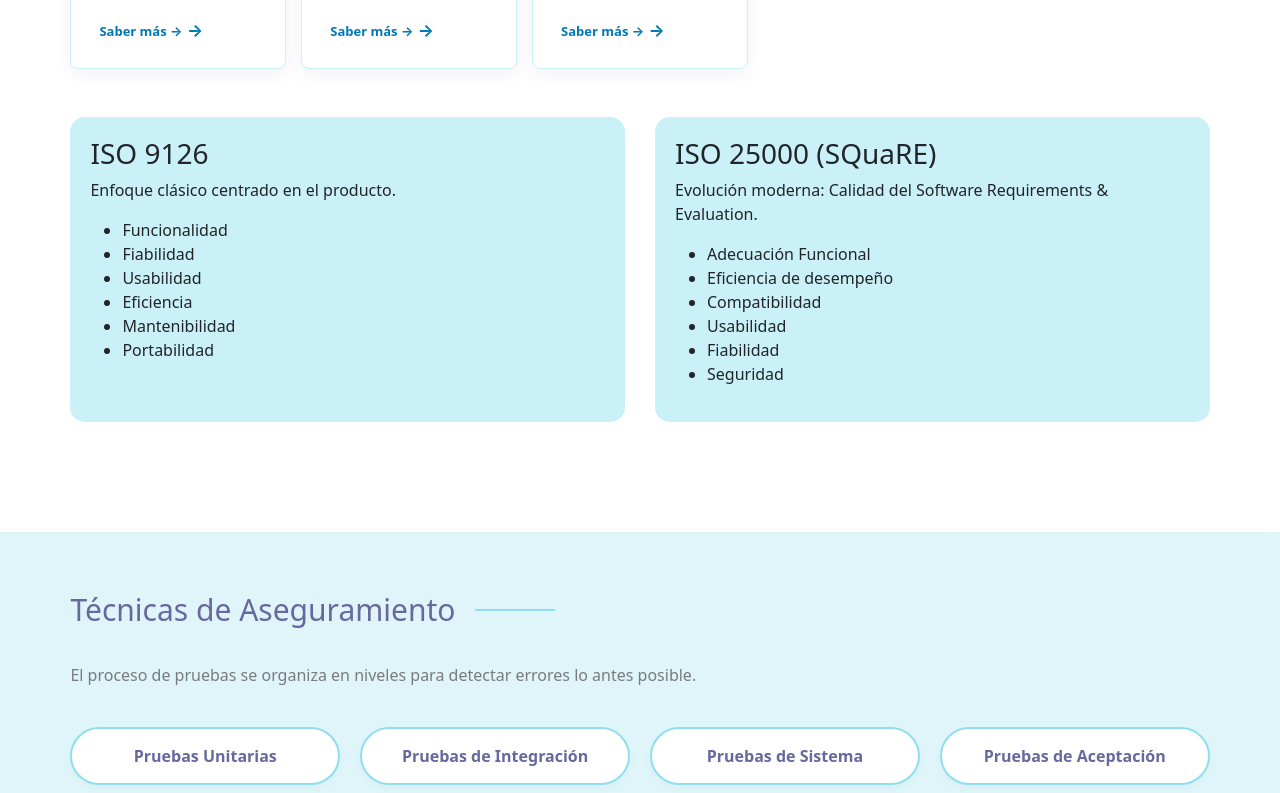
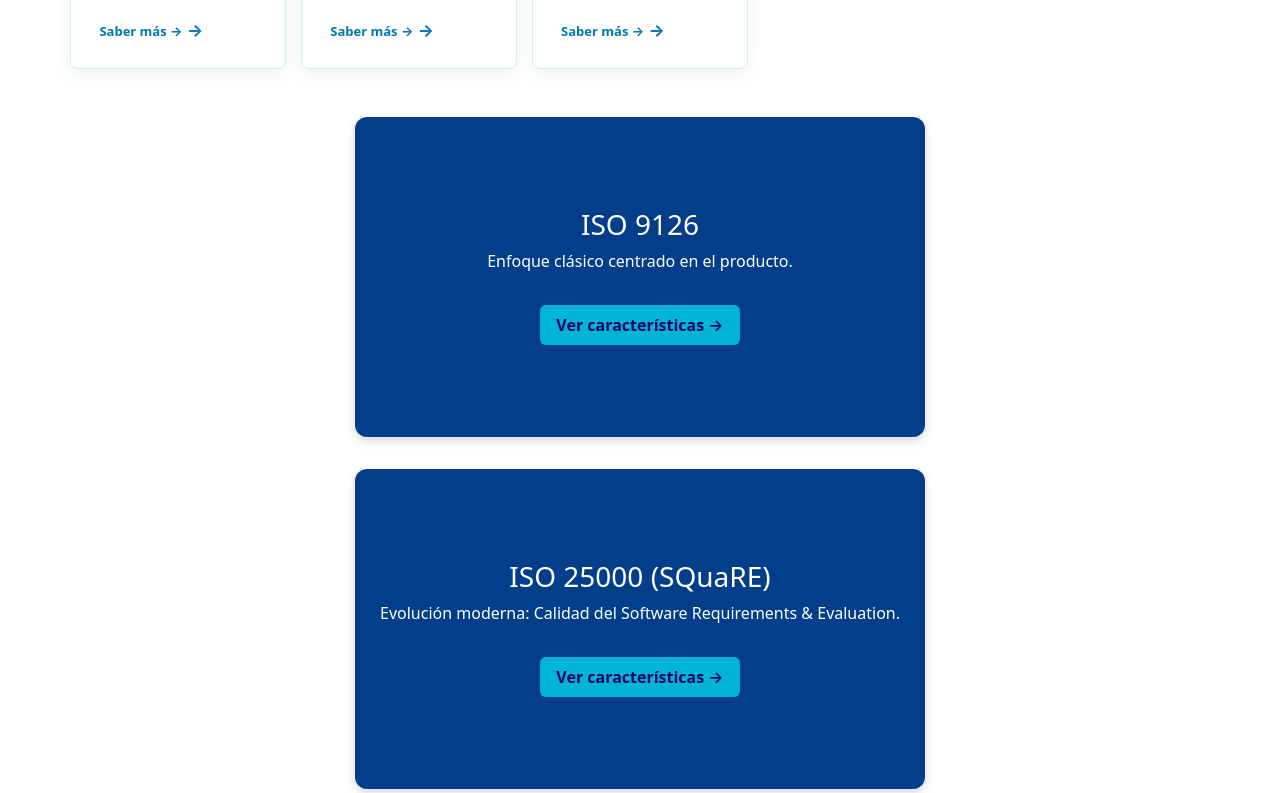
Before and after one commit to MaxSteelMM/Scrum-Mates, a website: page Paginas/Calidad.html in a window 1280 px wide. Shown: the part 792-1585 px from the top of the page. Drawn offline with nearby package versions, Linux system fonts and the light colour scheme.

Commit message:
Agregando Flip card

```diff
--- a/Estilos/Calidad.css
+++ b/Estilos/Calidad.css
@@ -31,6 +31,90 @@
     height: 100%;
 
     }
+    .comparison-container {
+    display: flex;
+    gap: 2rem;
+    flex-wrap: wrap;
+    justify-content: center;
+}
+
+.flip-card {
+    background-color: transparent;
+    width: 50%;
+    height: 320px;
+
+}
+
+.gkit-block__inner {
+    position: relative;
+    width: 100%;
+    height: 100%;
+    text-align: center;
+    transition: transform 0.6s;
+    transform-style: preserve-3d;
+}
+
+/* Al agregar la clase .flip, gira 180 grados */
+.gkit-block__inner.flip {
+    transform: rotateY(180deg);
+}
+
+.gkit-block__front,
+.gkit-block__back {
+    position: absolute;
+    width: 100%;
+    height: 100%;
+    -webkit-backface-visibility: hidden;
+    backface-visibility: hidden;
+
+    display: flex;
+    flex-direction: column;
+    justify-content: center;
+    align-items: center;
+    padding: 1.5rem;
+    border-radius: 12px;
+    box-shadow: 0 4px 10px rgba(0, 0, 0, 0.15);
+}
+
+.gkit-block__front {
+    background-color: var(--french-blue);
+    color: #ffffff;
+}
+
+.gkit-block__back {
+    background-color: var(--deep-twilight);
+    color: #ffffff;
+    transform: rotateY(180deg); /* arranca "al revés" para que al girar quede al derecho */
+}
+
+.gkit-block__back ul {
+    list-style: none;
+    padding: 0;
+    text-align: left;
+}
+
+.gkit-block__back ul li {
+    padding: 4px 0;
+    border-bottom: 1px solid var(--bright-teal-blue);
+}
+
+.domain-help,
+.show-front-btn {
+    margin-top: 1rem;
+    background-color: var(--turquoise-surf);
+    border: none;
+    color: #03045e;
+    font-weight: 600;
+    padding: 8px 16px;
+    border-radius: 6px;
+    cursor: pointer;
+    transition: background-color 0.2s;
+}
+
+.domain-help:hover,
+.show-front-btn:hover {
+    background-color: var(--sky-aqua);
+}
 
 
     .Caja-standard-ojo {
--- a/Paginas/Calidad.html
+++ b/Paginas/Calidad.html
@@ -61,9 +61,16 @@
         </div>
 
         <div class="comparison-container mt-5">
-            <div class="Caja-standard">
+
+    <div class="flip-card">
+        <div class="gkit-block__inner">
+            <div class="gkit-block__front Caja-standard">
                 <h3>ISO 9126</h3>
                 <p>Enfoque clásico centrado en el producto.</p>
+                <button class="domain-help">Ver características →</button>
+            </div>
+            <div class="gkit-block__back Caja-standard">
+                <h3>ISO 9126</h3>
                 <ul>
                     <li>Funcionalidad</li>
                     <li>Fiabilidad</li>
@@ -72,10 +79,20 @@
                     <li>Mantenibilidad</li>
                     <li>Portabilidad</li>
                 </ul>
+                <button class="show-front-btn">← Volver</button>
             </div>
-            <div class="Caja-standard">
+        </div>
+    </div>
+
+    <div class="flip-card">
+        <div class="gkit-block__inner">
+            <div class="gkit-block__front Caja-standard">
                 <h3>ISO 25000 (SQuaRE)</h3>
                 <p>Evolución moderna: Calidad del Software Requirements & Evaluation.</p>
+                <button class="domain-help">Ver características →</button>
+            </div>
+            <div class="gkit-block__back Caja-standard">
+                <h3>ISO 25000 (SQuaRE)</h3>
                 <ul>
                     <li>Adecuación Funcional</li>
                     <li>Eficiencia de desempeño</li>
@@ -84,8 +101,12 @@
                     <li>Fiabilidad</li>
                     <li>Seguridad</li>
                 </ul>
+                <button class="show-front-btn">← Volver</button>
             </div>
         </div>
+    </div>
+
+</div>
     </section>
 
     <!-- Técnicas Section -->
@@ -183,5 +204,6 @@
     <footer style="text-align: center; padding: 40px; color: var(--blue-green); border-top: 1px solid var(--light-cyan);">
         <p>&copy; 2026 SCRUM-Mates. Todos los derechos reservados.</p>
     </footer>
+    <script src="../JS\S_calidad.js"></script>
 </body>
 </html>
```
Also changed, not shown: JS/S_calidad.js (renamed from JS/Script.js).
